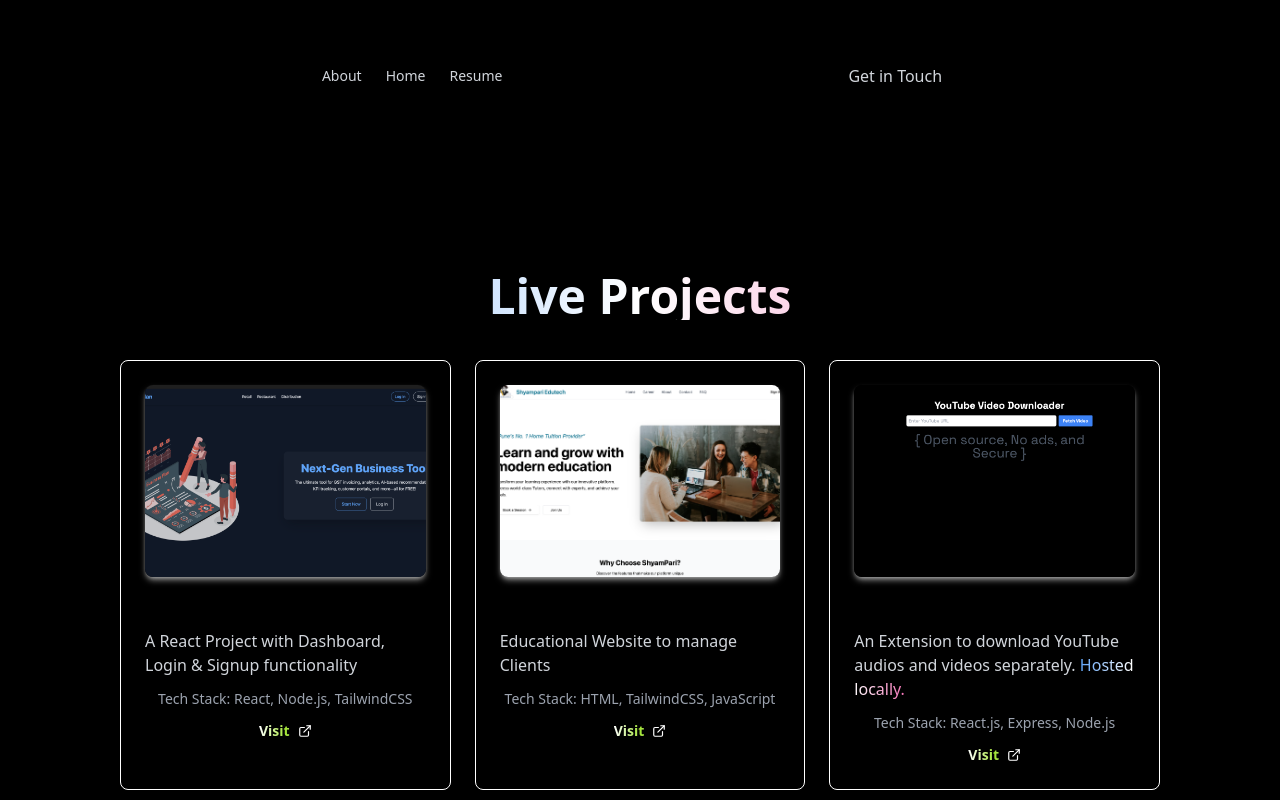
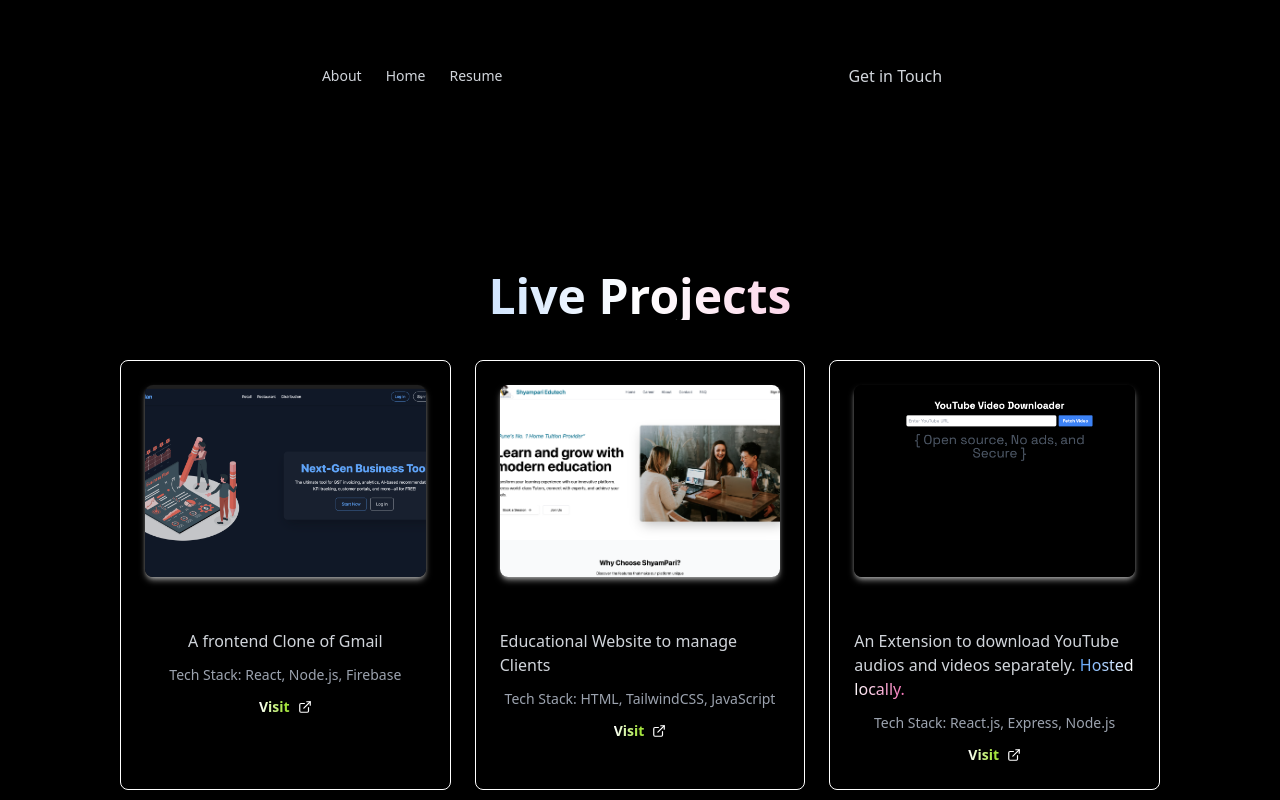
Before and after one commit to helloAmulya/db, a React (Vite) app: page /projects in a window 1280 px wide. Shown: the top 800 px of the page. Built offline with nearby package versions, Linux system fonts and the light colour scheme.

Commit message:
project imrovements

```diff
--- a/src/components/Projects.jsx
+++ b/src/components/Projects.jsx
@@ -10,12 +10,12 @@ function Projects() {
   const navigate = useNavigate();
   const projects = [
     {
-      title: "Bizman",
+      title: "Gmail Clone",
       description:
-        "A React Project with Dashboard, Login & Signup functionality",
+        "A frontend Clone of Gmail",
       image: bizmage,
-      tech: "React, Node.js, TailwindCSS",
-      liveLink: "https://bizman.vercel.app/",
+      tech: "React, Node.js, Firebase",
+      liveLink: "https://clone-457b2.web.app/",
       align: "right",
     },
     {
```
